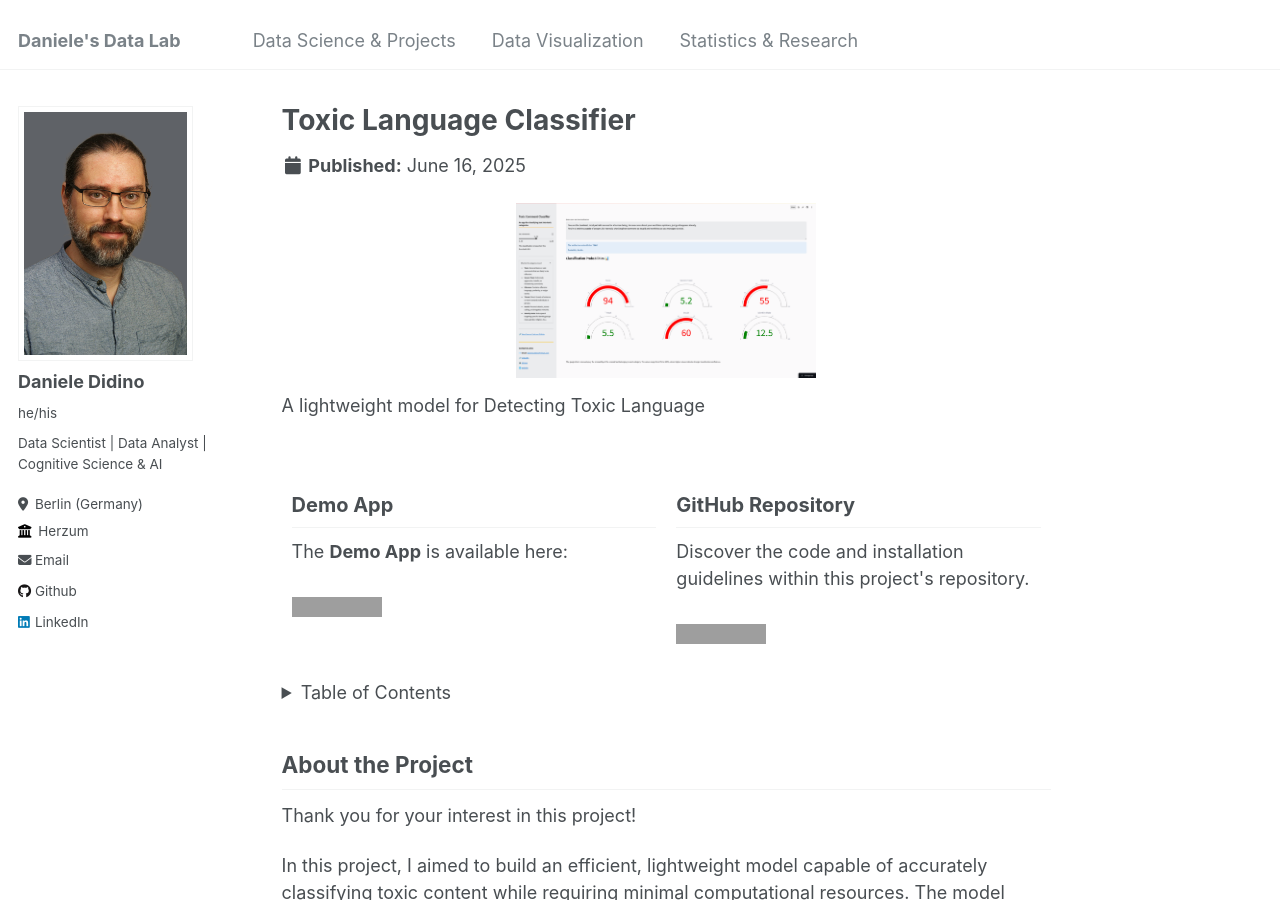
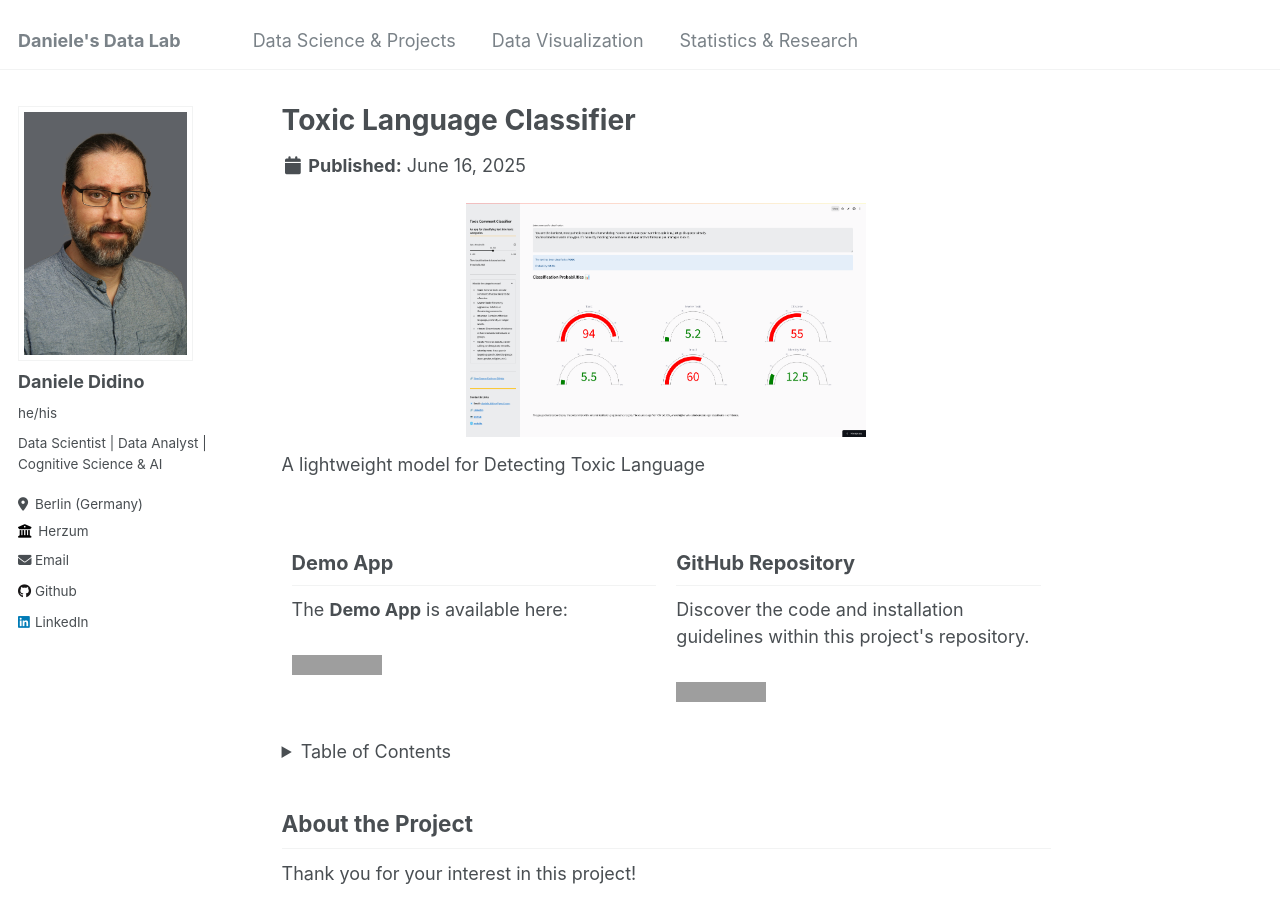
Before and after one commit to DanieleDidino/DanieleDidino.github.io, a Jekyll site: the page built from _DL_projects/toxic_clf.md, in a window 1280 px wide and 900 px high. Built offline with Jekyll 4.4.1, drawn with Linux system fonts in a browser that asks for light colours; grey boxes are pictures that could not be loaded.

Commit message:
edit toxic classifier page

```diff
--- a/_DL_projects/toxic_clf.md
+++ b/_DL_projects/toxic_clf.md
@@ -9,7 +9,7 @@ collection: DL_projects
 </head>
 
 <h1 align="center">
-<img src="/images/toxic_clf_screenshot.png" alt="drawing" width="300"/>
+<img src="/images/toxic_clf_screenshot.png" alt="drawing" width="400"/>
 </h1>
 
 A lightweight model for Detecting Toxic Language
```
